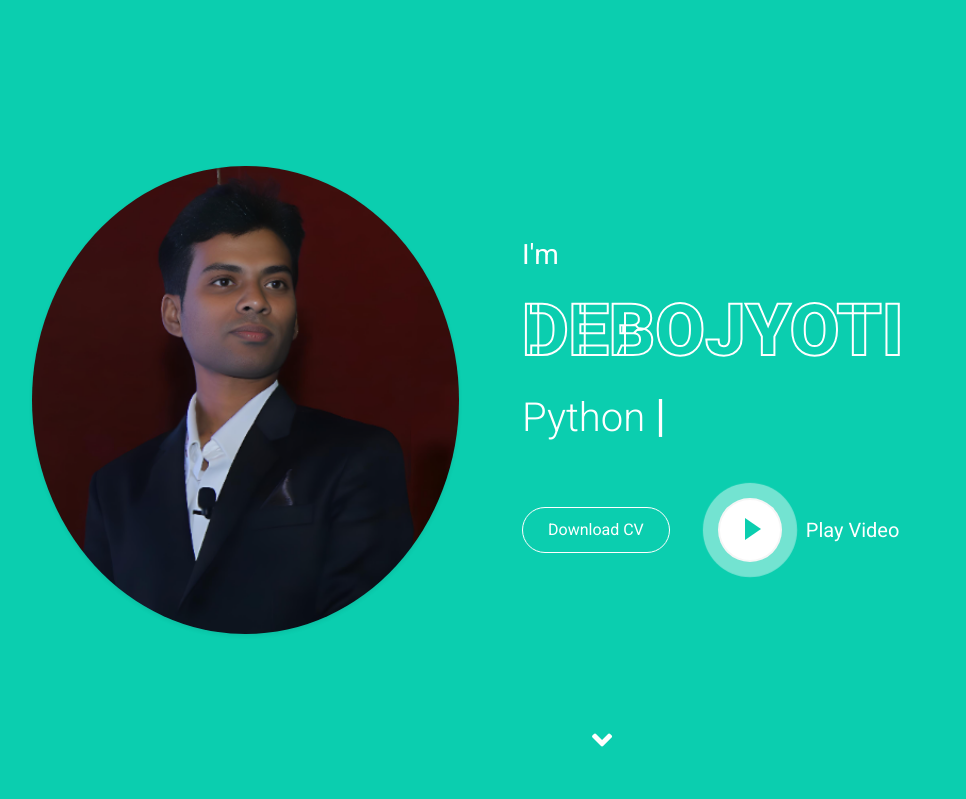
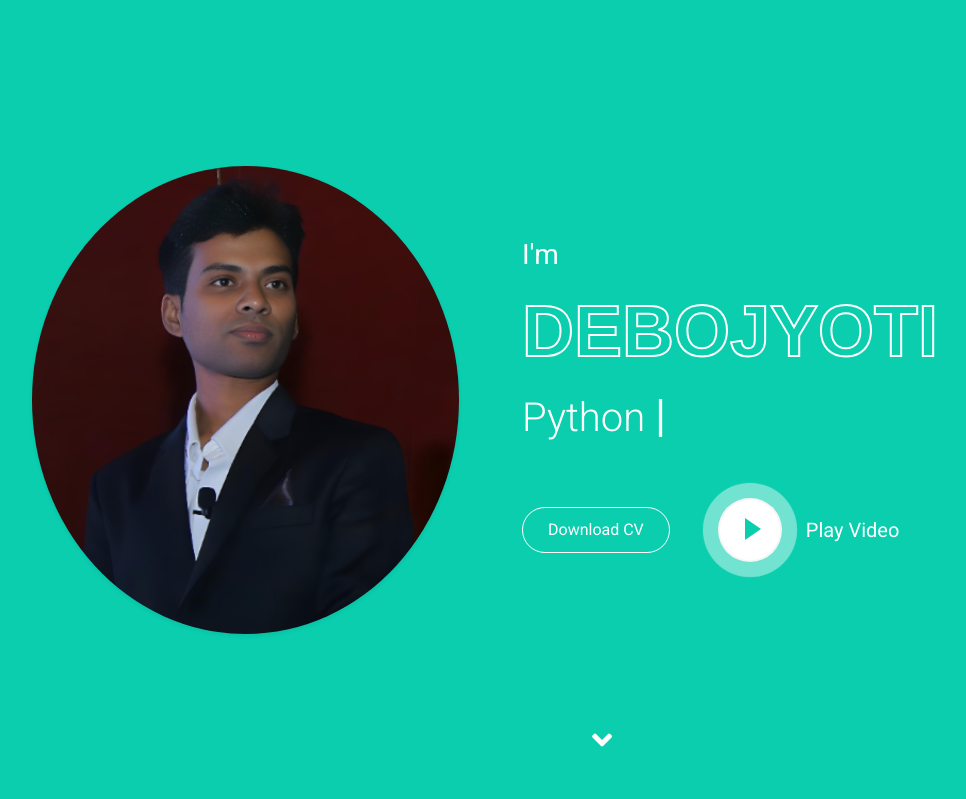
Before and after one commit to CwDebojyoti/portfolio_website, a Flask app: page / in a window 1280 px wide. Shown: the top 799 px of the page, without its empty margins (38-1004 px from the left). Run offline with Flask 3, Linux system fonts and the light colour scheme; data that the repository does not hold is empty; some libraries are stand-ins or nearby versions.

Commit message:
changed font to fix the text in webpage

```diff
--- a/templates/index.html
+++ b/templates/index.html
@@ -33,8 +33,10 @@
                 </div>
                 <div class="col-lg-7 text-center text-lg-left">
                     <h3 class="text-white font-weight-normal mb-3">I'm</h3>
-                    <h1 class="display-3 text-uppercase text-primary mb-2" style="-webkit-text-stroke: 2px #ffffff;">
-                        Debojyoti</h1>
+                    <h1 class="display-3 text-uppercase text-primary mb-2"
+                        style="-webkit-text-stroke: 2px #ffffff; font-family: Arial, sans-serif;">
+                        Debojyoti
+                    </h1>
                     <h1 class="typed-text-output d-inline font-weight-lighter text-white"></h1>
                     <div class="typed-text d-none">Data Analyst, Data Scientist, Python Developer</div>
                     <div class="d-flex align-items-center justify-content-center justify-content-lg-start pt-5">
```
